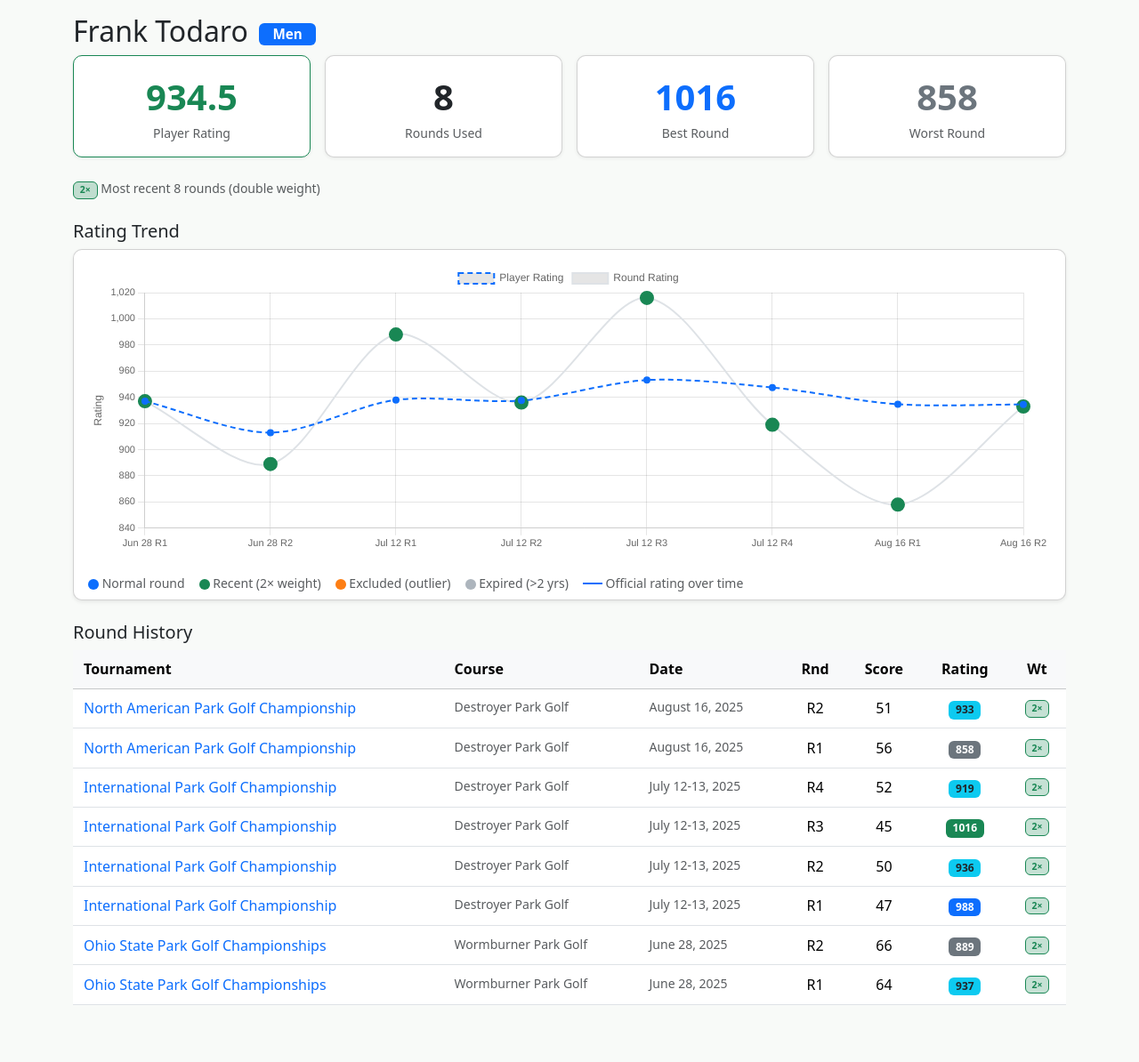
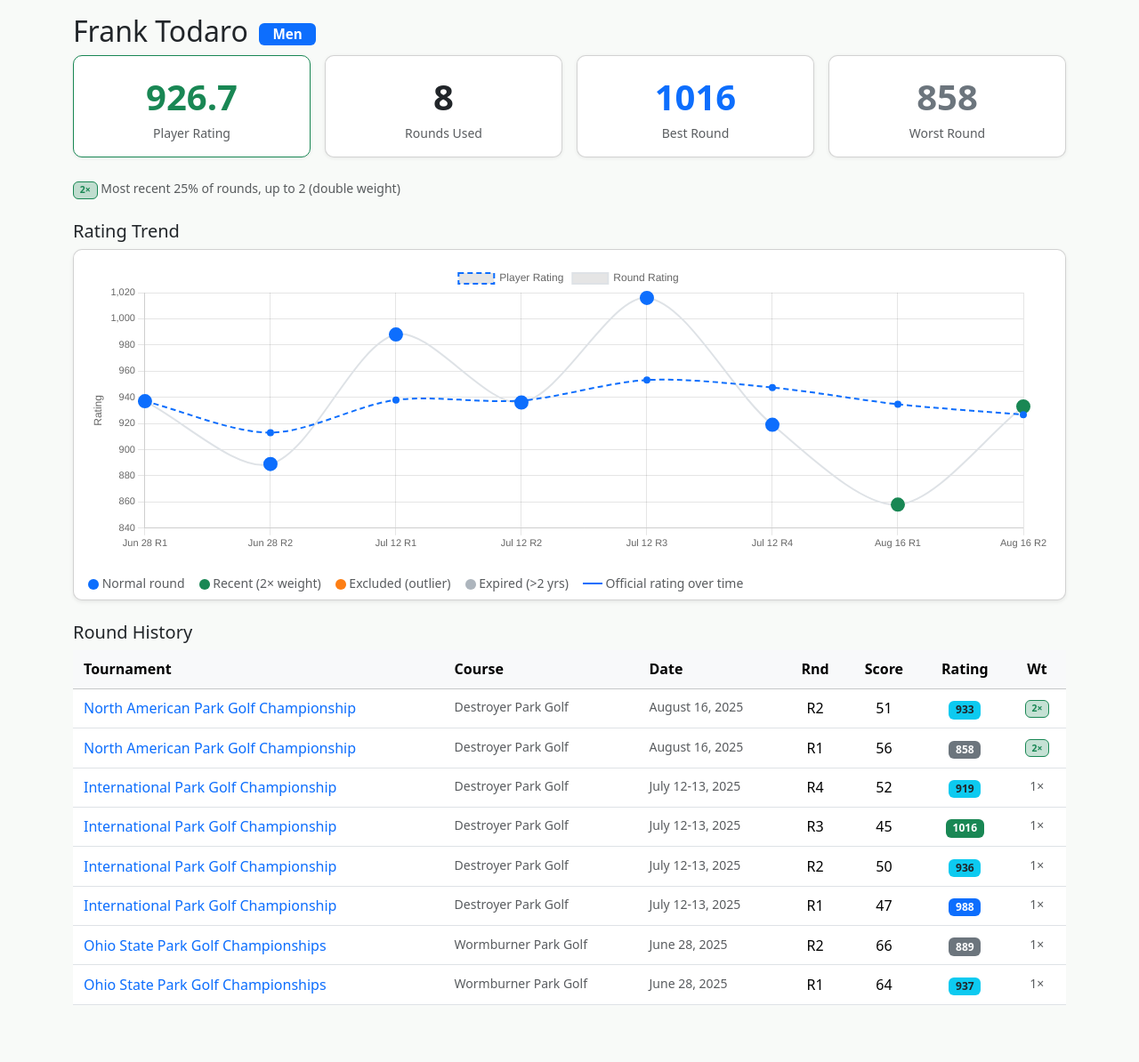
Before and after one commit to KingHobarth/parkgolf-rating, a Flask app: page /player/79 in a window 1280 px wide. Shown: the part 104-1298 px from the top of the page at 89% size. Run offline with Flask 3, Linux system fonts and the light colour scheme; data comes from the database, SQL or seed files in the repository.

Commit message:
Revert recency to top 25% (up to 8); keep 8-round threshold for 2x eligibility
Co-Authored-By: Claude Sonnet 4.6 <noreply@anthropic.com>

```diff
--- a/app.py
+++ b/app.py
@@ -99,8 +99,8 @@ def compute_player_rating(rounds):
         reverse=True
     )
 
-    # 2× recency weight only applies when player has 8+ rounds
-    recent_count = min(8, len(filtered_sorted)) if len(filtered_sorted) >= 8 else 0
+    # 2× recency weight only applies when player has 8+ rounds; top 25%, capped at 8
+    recent_count = min(8, max(1, len(filtered_sorted) // 4)) if len(filtered_sorted) >= 8 else 0
 
     weighted_sum = weight_total = 0
     for i, r in enumerate(filtered_sorted):
--- a/templates/player.html
+++ b/templates/player.html
@@ -66,7 +66,7 @@
 {% if stats.excluded > 0 or stats.expired > 0 or stats.nr_count > 0 or stats.exh_count > 0 or recent_count %}
 <div class="mb-3 d-flex gap-3 flex-wrap">
   {% if recent_count %}
-  <span class="small text-muted"><span class="badge bg-success bg-opacity-25 text-success border border-success fw-bold">2×</span> Most recent {{ recent_count }} rounds (double weight)</span>
+  <span class="small text-muted"><span class="badge bg-success bg-opacity-25 text-success border border-success fw-bold">2×</span> Most recent 25% of rounds, up to {{ recent_count }} (double weight)</span>
   {% endif %}
   {% if stats.excluded > 0 %}
   <span class="small text-muted"><span class="badge bg-warning text-dark">excl.</span> Excluded — more than 2σ below your mean</span>
```
